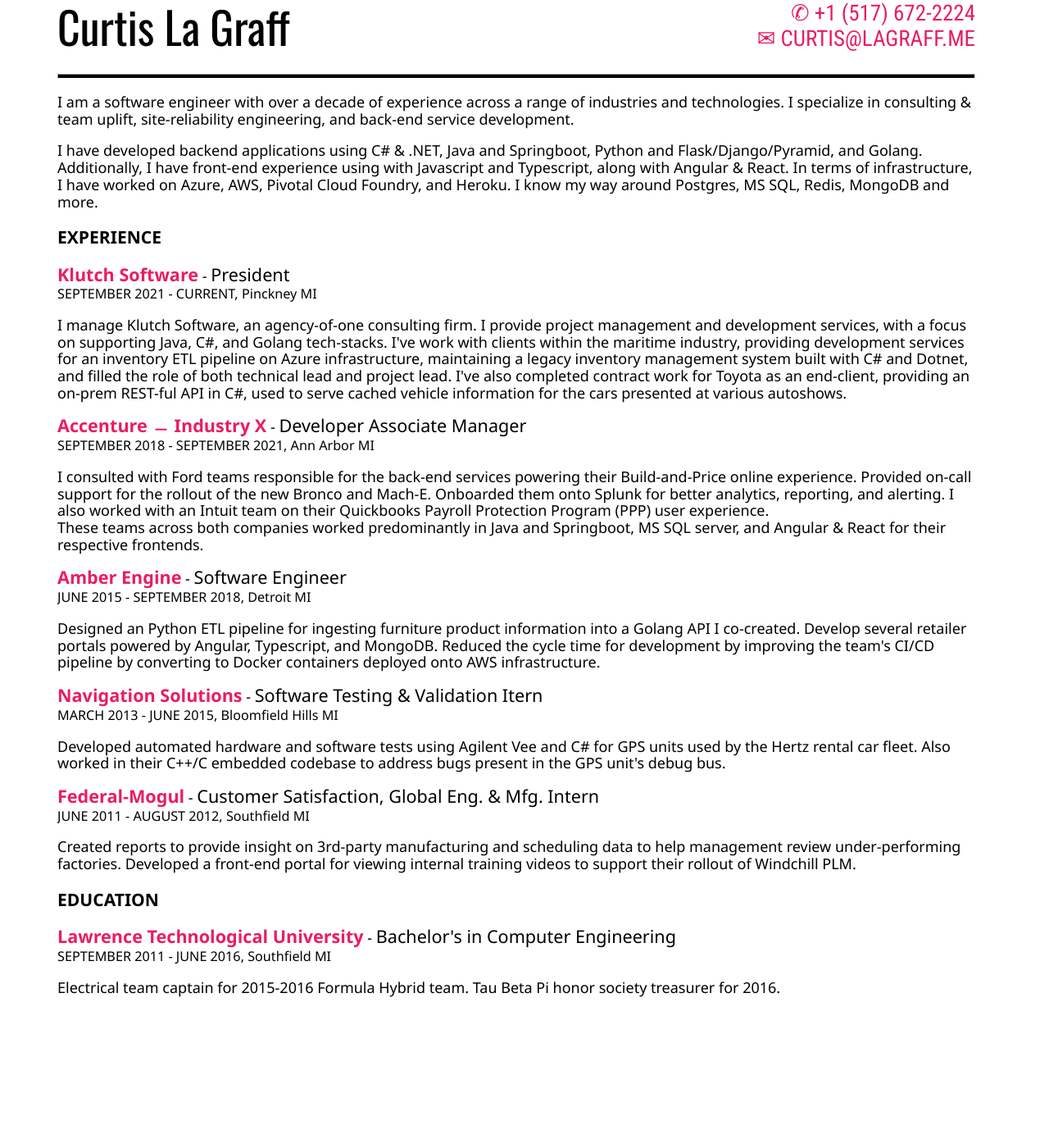
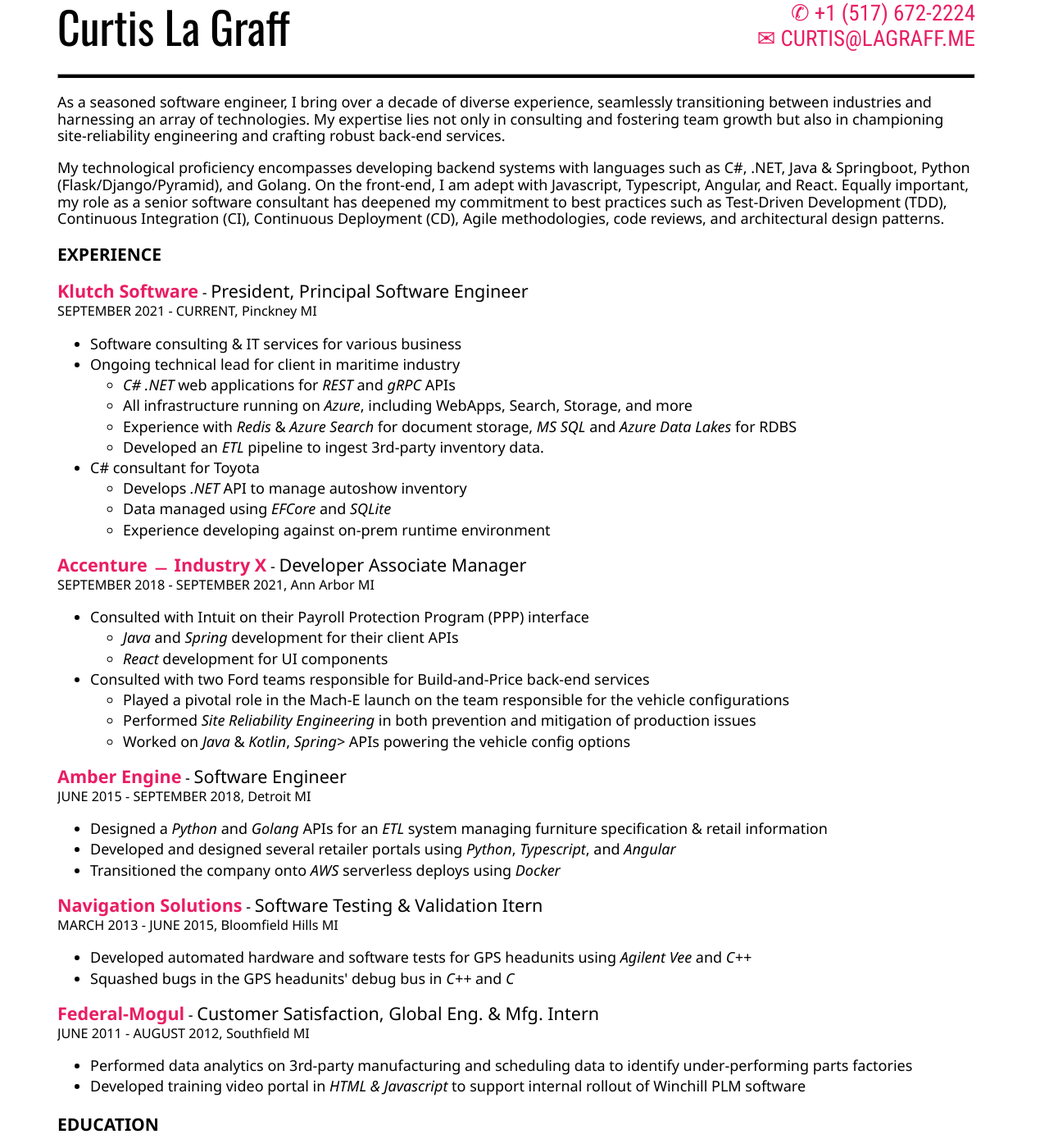
Before and after one commit to clagraff/clagraff.github.io, a Jekyll site: the page built from index.html, in a window 1280 px wide and 1400 px high. Shown: the whole window at 82% size. Built offline with Jekyll 4.4.1, drawn with Linux system fonts in a browser that asks for light colours.

Commit message:
Update index.html

```diff
--- a/index.html
+++ b/index.html
@@ -3,27 +3,34 @@
 ---
 
 <p>
-I am a software engineer with over a decade of experience across a range of industries and technologies. I specialize in consulting & team uplift,
-  site-reliability engineering, and back-end service development.
+As a seasoned software engineer, I bring over a decade of diverse experience, seamlessly transitioning between industries and harnessing an array of technologies. My expertise lies not only in consulting and fostering team growth but also in championing site-reliability engineering and crafting robust back-end services.
 </p>
 <p>
-I have developed backend applications using C# & .NET, Java and Springboot, Python and Flask/Django/Pyramid, and Golang.
-Additionally, I have front-end experience using with Javascript and Typescript, along with Angular & React. In terms of infrastructure, I have worked
-  on Azure, AWS, Pivotal Cloud Foundry, and Heroku. I know my way around Postgres, MS SQL, Redis, MongoDB and more.
+My technological proficiency encompasses developing backend systems with languages such as C#, .NET, Java & Springboot, Python (Flask/Django/Pyramid), and Golang. On the front-end, I am adept with Javascript, Typescript, Angular, and React. Equally important, my role as a senior software consultant has deepened my commitment to best practices such as Test-Driven Development (TDD), Continuous Integration (CI), Continuous Deployment (CD), Agile methodologies, code reviews, and architectural design patterns.
 </p>
 
 <p class="entry">
   <h3>EXPERIENCE</h3>
-  <span class="company">Klutch Software</span> - <span class="position">President</span>
+  <span class="company">Klutch Software</span> - <span class="position">President, Principal Software Engineer</span>
   <br/>
   <span class="duration">SEPTEMBER 2021 - CURRENT, Pinckney MI</span><br/>
   <p>
-    I manage Klutch Software, an agency-of-one consulting firm.  I provide project management and development services, with a focus on
-    supporting Java, C#, and Golang tech-stacks. I've work with clients within the maritime industry, providing
-    development services for an inventory ETL pipeline on Azure infrastructure, maintaining a legacy inventory management system built
-    with C# and Dotnet, and filled the role of both technical lead and project lead.
-    I've also completed contract work for Toyota as an end-client, providing an on-prem REST-ful API in C#, used to serve cached vehicle information for the cars
-    presented at various autoshows.
+    <ul>
+      <li>Software consulting & IT services for various business</li>
+      <li>Ongoing technical lead for client in maritime industry</li>
+      <ul>
+        <li><i>C# .NET</i> web applications for <i>REST</i> and <i>gRPC</i> APIs</li>
+        <li>All infrastructure running on <i>Azure</i>, including WebApps, Search, Storage, and more</li>
+        <li>Experience with <i>Redis</i> & <i>Azure Search</i> for document storage, <i>MS SQL</i> and <i>Azure Data Lakes</i> for RDBS</li>
+        <li>Developed an <i>ETL</i> pipeline to ingest 3rd-party inventory data.</li>
+      </ul>
+      <li>C# consultant for Toyota</li>
+      <ul>
+        <li>Develops <i>.NET</i> API to manage autoshow inventory</li>
+        <li>Data managed using <i>EFCore</i> and <i>SQLite</i></li>
+        <li>Experience developing against on-prem runtime environment</li>
+      </ul>
+    </ul>
   </p>
 </p>
 <p class="entry">
@@ -31,35 +38,50 @@
   <br/>
   <span class="duration">SEPTEMBER 2018 - SEPTEMBER 2021, Ann Arbor MI</span><br/>
   <p>
-    I consulted with Ford teams responsible for the back-end services powering their Build-and-Price online experience. Provided on-call support for the rollout of the new Bronco and Mach-E. Onboarded them onto Splunk for better analytics, reporting, and alerting.
-    I also worked with an Intuit team on their Quickbooks Payroll Protection Program (PPP) user experience.
-    <br>
-    These teams across both companies worked predominantly in Java and Springboot, MS SQL server, and Angular & React for their respective frontends.
+    <ul>
+      <li>Consulted with Intuit on their Payroll Protection Program (PPP) interface</li>
+      <ul>
+        <li><i>Java</i> and <i>Spring</i> development for their client APIs</li>
+        <li><i>React</i> development for UI components</li>
+      </ul>
+      <li>Consulted with two Ford teams responsible for Build-and-Price back-end services</li>
+      <ul>
+        <li>Played a pivotal role in the Mach-E launch on the team responsible for the vehicle configurations</li>
+        <li>Performed <i>Site Reliability Engineering</i> in both prevention and mitigation of production issues</li>
+        <li>Worked on <i>Java</i> & <i>Kotlin</i>, <i>Spring></i> APIs powering the vehicle config options</li>
+      </ul>
+    </ul>
   </p>
 </p>
 <p class="entry">
   <span class="company">Amber Engine</span> - <span class="position">Software Engineer</span><br/>
   <span class="duration">JUNE 2015 - SEPTEMBER 2018, Detroit MI</span><br/>
   <p>
-    Designed an Python ETL pipeline for ingesting furniture product information into a Golang API I co-created. Develop several retailer portals
-    powered by Angular, Typescript, and MongoDB. Reduced the cycle time for development by improving the team's CI/CD pipeline by converting to Docker
-    containers deployed onto AWS infrastructure.
+    <ul>
+      <li>Designed a <i>Python</i> and <i>Golang</i> APIs for an <i>ETL</i> system managing furniture specification & retail information</li>
+      <li>Developed and designed several retailer portals using <i>Python</i>, <i>Typescript</i>, and <i>Angular</i></li>
+      <li>Transitioned the company onto <i>AWS</i> serverless deploys using <i>Docker</i></li>
+    </ul>
   </p>
 </p>
 <p class="entry">
   <span class="company">Navigation Solutions</span> - <span class="position">Software Testing & Validation Itern</span><br/>
   <span class="duration">MARCH 2013 - JUNE 2015, Bloomfield Hills MI</span><br/>
   <p>
-    Developed automated hardware and software tests using Agilent Vee and C# for GPS units used by the Hertz rental car fleet.
-    Also worked in their C++/C embedded codebase to address bugs present in the GPS unit's debug bus.
+    <ul>
+      <li>Developed automated hardware and software tests for GPS headunits using <i>Agilent Vee</i> and <i>C++</i></li>
+      <li>Squashed bugs in the GPS headunits' debug bus in <i>C++</i> and <i>C</i></li>
+    </ul>
   </p>
 </p>
 <p class="entry">
   <span class="company">Federal-Mogul</span> - <span class="position">Customer Satisfaction, Global Eng. & Mfg. Intern</span><br/>
   <span class="duration">JUNE 2011 - AUGUST 2012, Southfield MI</span><br/>
   <p>
-    Created reports to provide insight on 3rd-party manufacturing and scheduling data to help management review under-performing factories.
-    Developed a front-end portal for viewing internal training videos to support their rollout of Windchill PLM.
+    <ul>
+      <li>Performed data analytics on 3rd-party manufacturing and scheduling data to identify under-performing parts factories</li>
+      <li>Developed training video portal in <i>HTML & Javascript</i> to support internal rollout of Winchill PLM software</li>
+    </ul>
   </p>
 </p>
 <p class="entry">
```
